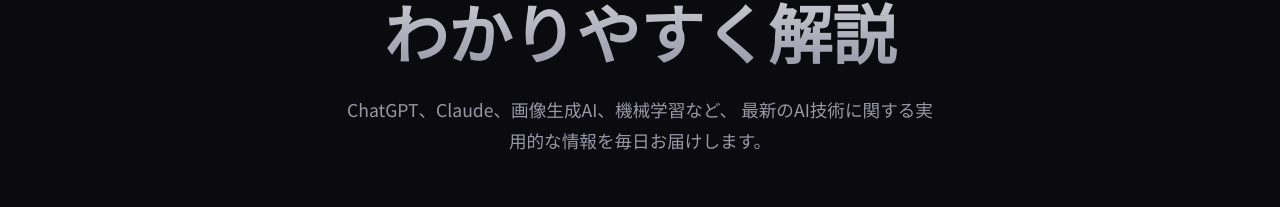
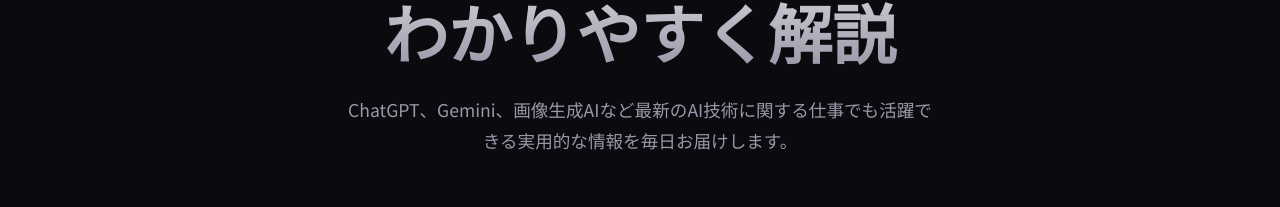
Before and after one commit to KeijiSuetsugu/ennek-lab, a Next.js app: page / in a window 1280 px wide. Shown: the part 337-544 px from the top of the page. Built offline with nearby package versions, Linux system fonts and the light colour scheme.

Commit message:
✨ Update hero description

```diff
--- a/app/page.tsx
+++ b/app/page.tsx
@@ -15,8 +15,7 @@
           わかりやすく解説
         </h1>
         <p className="hero-description">
-          ChatGPT、Claude、画像生成AI、機械学習など、
-          最新のAI技術に関する実用的な情報を毎日お届けします。
+          ChatGPT、Gemini、画像生成AIなど最新のAI技術に関する仕事でも活躍できる実用的な情報を毎日お届けします。
         </p>
       </section>
 
```
